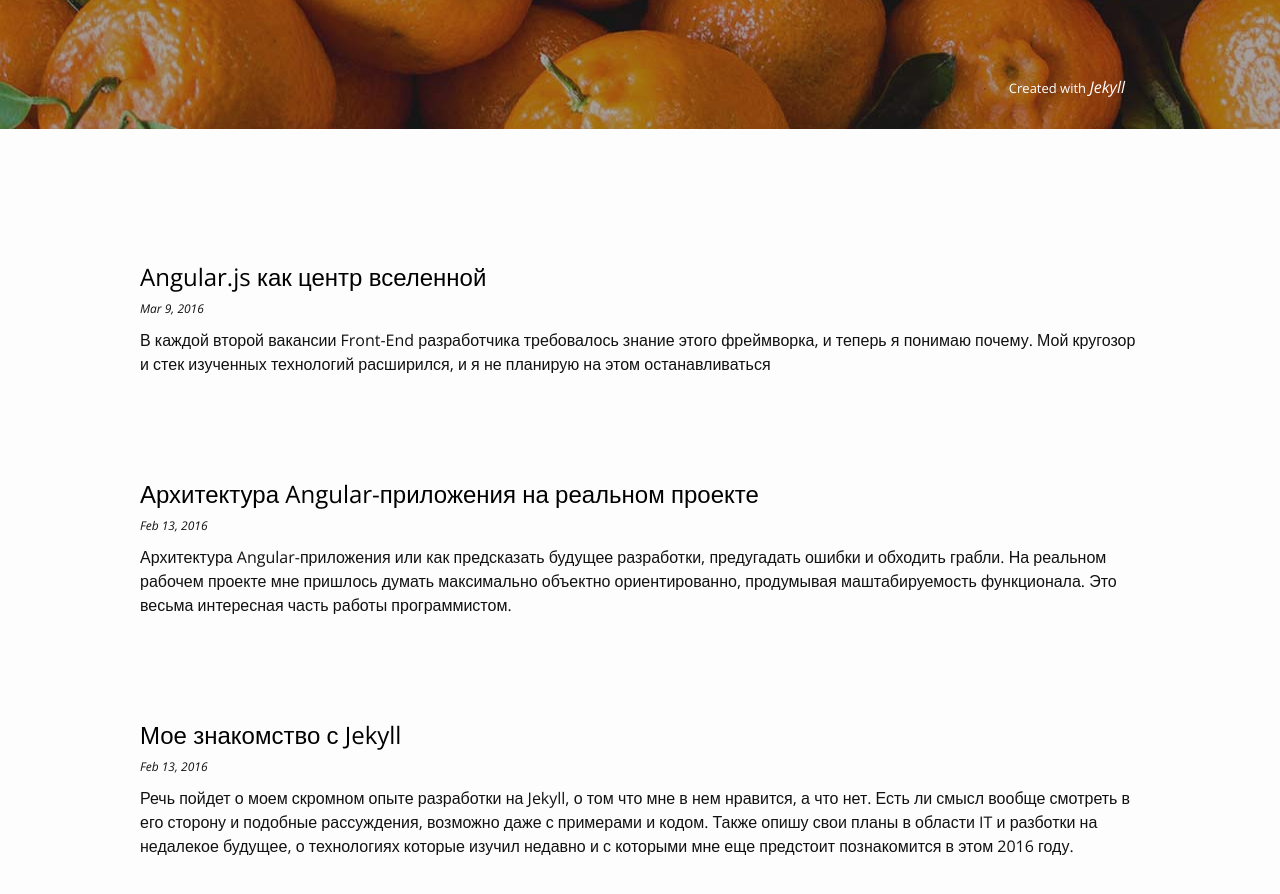
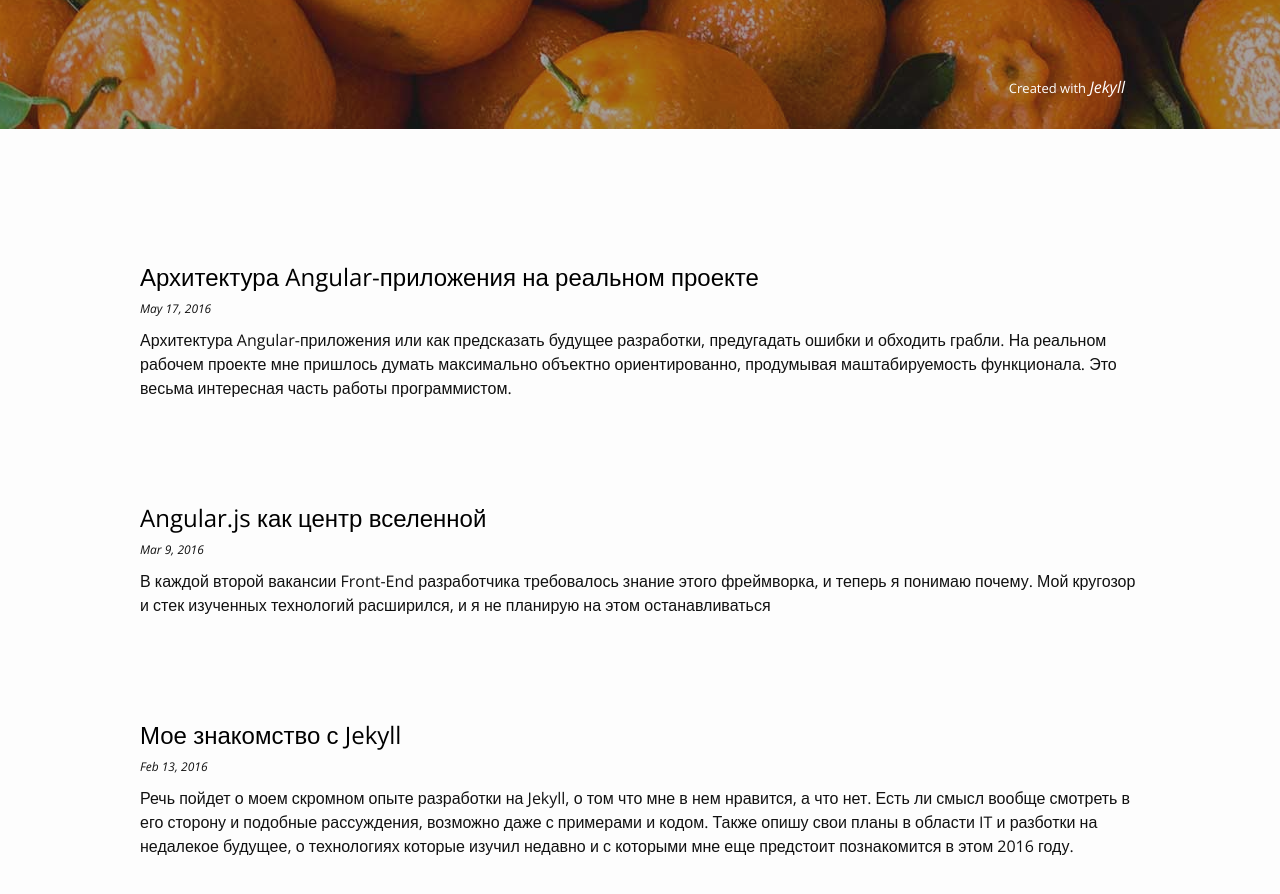
Before and after one commit to Infonautica/infonautica.github.io, a Jekyll site: the page built from index.html, in a window 1280 px wide and 900 px high, scrolled down 571 px. Shown: the top 894 px of the window. Built offline with Jekyll 4.4.1, drawn with Linux system fonts in a browser that asks for light colours.

Commit message:
Update 2016-05-17-angular-architecture.md

```diff
--- a/_posts/2016-05-17-angular-architecture.md
+++ b/_posts/2016-05-17-angular-architecture.md
@@ -1,7 +1,7 @@
 ---
 layout: post
 title:  "Архитектура Angular-приложения на реальном проекте"
-date:   2016-02-13 20:21:16 +0300
+date:   2016-05-17 20:21:16 +0300
 categories: blog
 promo: "Архитектура Angular-приложения или как предсказать будущее разработки, предугадать ошибки и обходить грабли. На реальном рабочем проекте мне пришлось думать максимально объектно ориентированно, продумывая маштабируемость функционала. Это весьма интересная часть работы программистом."
 ---
```
